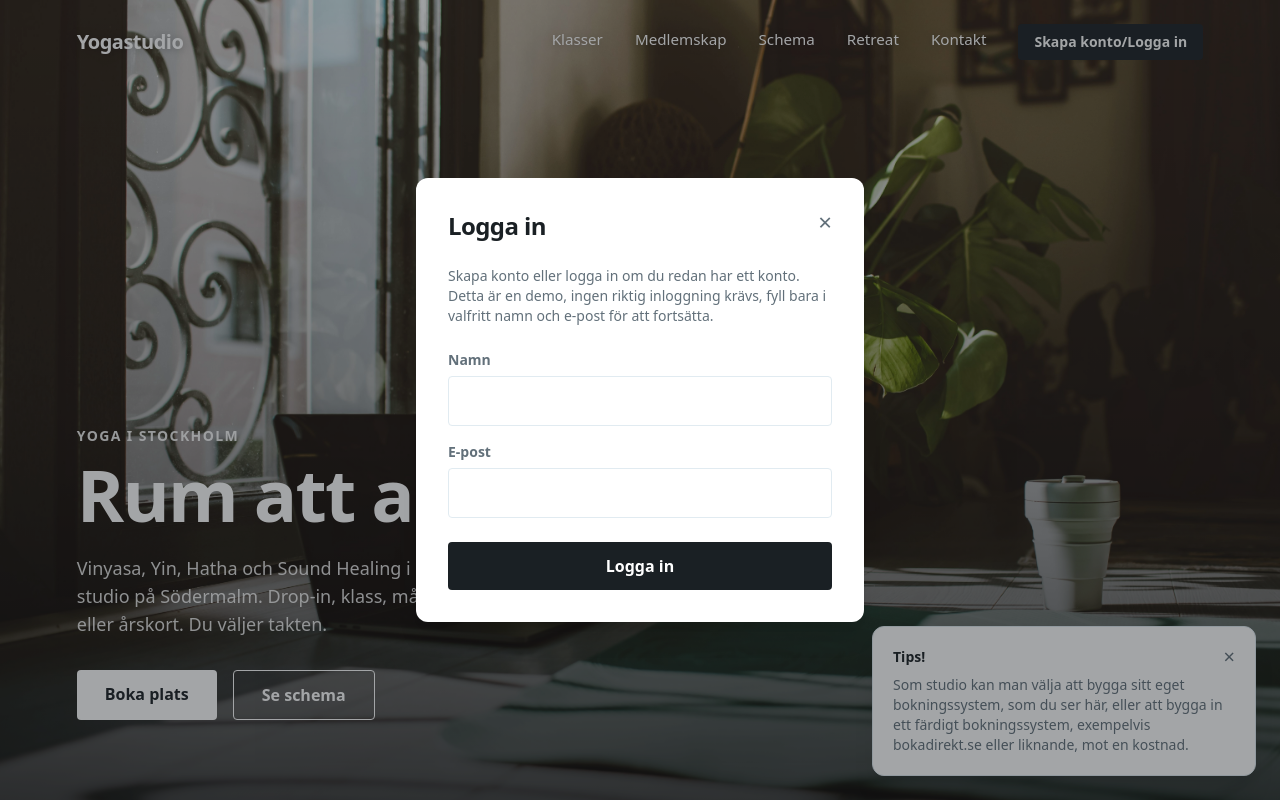
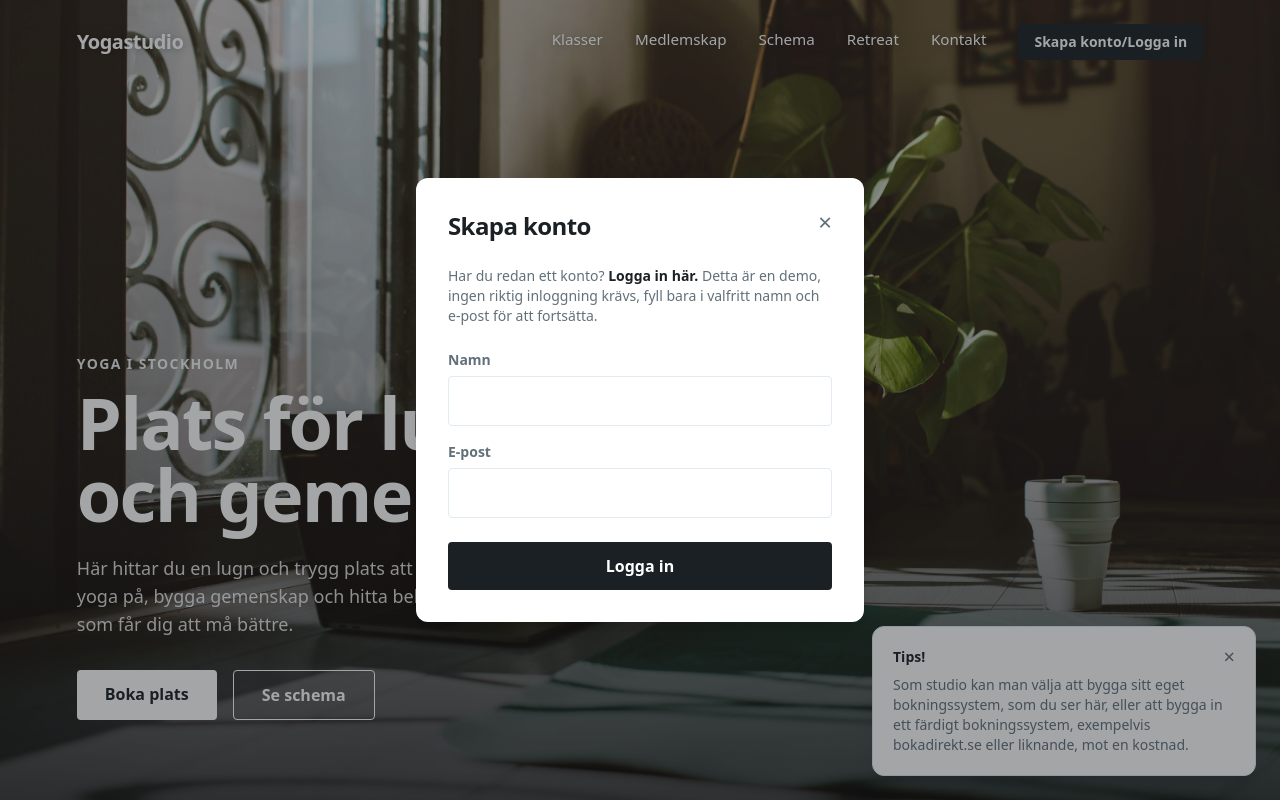
Before and after one commit to JasminHed/yogastudio, a React (Vite) app: page / in a window 1280 px wide. Both pictures are taken after a click on the button "Skapa konto/Logga in". Shown: the top 800 px of the page. Built offline with nearby package versions, Linux system fonts and the light colour scheme.

Commit message:
new logic

```diff
--- a/src/components/About.jsx
+++ b/src/components/About.jsx
@@ -23,16 +23,27 @@ export default function About() {
         <h2 id="om-heading" className="mb-4 text-4xl font-extrabold tracking-tight text-ink">
           En plats att få landa på.
         </h2>
-        <p className="mb-4 max-w-[46ch] text-muted">
-          Studion har en sal med plats för tolv personer per pass,
-          omklädningsrum för att byta om i lugn och ro, dusch efter passet
-          och en reception där vi möter dig när du kommer in.
+        <p className="mb-6 max-w-[46ch] text-muted">
+          Vi tror på enkla rum: naturligt ljus, golvvärme och egna mattor
+          att låna. Bara ett lugnt rum att öva i.
         </p>
-        <p className="max-w-[46ch] text-muted">
-          Vi tror på enkla rum: naturligt ljus, golvvärme, egna mattor att
-          låna och te efter passet. Ingen musik i lobbyn, inga skärmar. Bara
-          ett lugnt rum att öva i.
-        </p>
+        <ul className="max-w-[46ch] space-y-3">
+          <li className="flex items-center gap-3 text-muted">
+            <span aria-hidden="true">🛎️</span> Reception öppen, vi möter dig när du kommer in
+          </li>
+          <li className="flex items-center gap-3 text-muted">
+            <span aria-hidden="true">🧘</span> Yogasal med plats för 12 personer
+          </li>
+          <li className="flex items-center gap-3 text-muted">
+            <span aria-hidden="true">🤫</span> Ingen musik i lobbyn, inga skärmar
+          </li>
+          <li className="flex items-center gap-3 text-muted">
+            <span aria-hidden="true">🍵</span> Te efter klass
+          </li>
+          <li className="flex items-center gap-3 text-muted">
+            <span aria-hidden="true">🚿</span> Omklädningsrum och dusch
+          </li>
+        </ul>
       </div>
     </section>
   );
--- a/src/components/AuthModal.jsx
+++ b/src/components/AuthModal.jsx
@@ -15,11 +15,11 @@ export default function AuthModal() {
   }
 
   return (
-    <Modal title="Logga in" onClose={closeAuth}>
+    <Modal title="Skapa konto" onClose={closeAuth}>
       <p className="mb-6 text-sm text-muted">
-        Skapa konto eller logga in om du redan har ett konto. Detta är en
-        demo, ingen riktig inloggning krävs, fyll bara i valfritt namn och
-        e-post för att fortsätta.
+        Har du redan ett konto? <span className="font-semibold text-ink">Logga in här.</span>{" "}
+        Detta är en demo, ingen riktig inloggning krävs, fyll bara i
+        valfritt namn och e-post för att fortsätta.
       </p>
       <form onSubmit={handleSubmit} className="flex flex-col gap-4">
         <div className="flex flex-col gap-1.5">
--- a/src/components/Hero.jsx
+++ b/src/components/Hero.jsx
@@ -24,11 +24,11 @@ export default function Hero() {
           Yoga i Stockholm
         </p>
         <h1 className="mb-6 max-w-2xl text-4xl font-extrabold leading-[1.05] tracking-tight text-white sm:text-6xl lg:text-7xl">
-          Rum att andas ut i.
+          Plats för lugn, yoga och gemenskap.
         </h1>
         <p className="mb-8 max-w-[42ch] text-lg text-white/85">
-          Vinyasa, Yin, Hatha och Sound Healing i en ljus studio på Södermalm.
-          Drop-in, klass, månadskort eller årskort. Du väljer takten.
+          Här hittar du en lugn och trygg plats att praktisera yoga på,
+          bygga gemenskap och hitta behandlingar som får dig att må bättre.
         </p>
         <div className="flex flex-wrap gap-4">
           <a
--- a/src/components/Retreat.jsx
+++ b/src/components/Retreat.jsx
@@ -24,8 +24,8 @@ export default function Retreat() {
           <p className="mb-8 max-w-[46ch] text-white/80">
             En gång om året reser vi bort tillsammans. Nästa retreat går till
             Österlen i maj, sex dagar med yoga, workshops, gemensam brunch
-            och middag varje kväll, i delat dubbelrum. Vi håller gruppen
-            liten, max tolv personer, så det finns tid för alla.
+            och middag. Vi håller gruppen liten, max tolv personer, så det
+            finns tid för alla.
           </p>
         </div>
 
--- a/src/components/Schedule.jsx
+++ b/src/components/Schedule.jsx
@@ -17,7 +17,7 @@ function slotId(day, cls) {
 }
 
 function DayColumn({ day, classes }) {
-  const { user, isBooked, requestBooking, cancelBooking } = useBooking();
+  const { user, isBooked, requestBooking, cancelBooking, hasAccess } = useBooking();
 
   return (
     <div className="overflow-hidden rounded-lg border border-line bg-white shadow-sm">
@@ -43,7 +43,7 @@ function DayColumn({ day, classes }) {
                 >
                   ✓ Bokad
                 </button>
-              ) : user ? (
+              ) : user && hasAccess() ? (
                 <button
                   type="button"
                   onClick={() =>
@@ -52,6 +52,16 @@ function DayColumn({ day, classes }) {
                   className="whitespace-nowrap rounded bg-ink px-2.5 py-1 text-xs font-bold text-white hover:bg-accent"
                 >
                   Boka
+                </button>
+              ) : user ? (
+                <button
+                  type="button"
+                  onClick={() =>
+                    requestBooking({ id, kind: "class", label: `${day} ${cls.time} ${cls.name}`, price: dropInPrice })
+                  }
+                  className="whitespace-nowrap rounded border border-line px-2.5 py-1 text-xs font-bold text-muted hover:border-ink hover:text-ink"
+                >
+                  Köp för att boka
                 </button>
               ) : null}
             </div>
```
